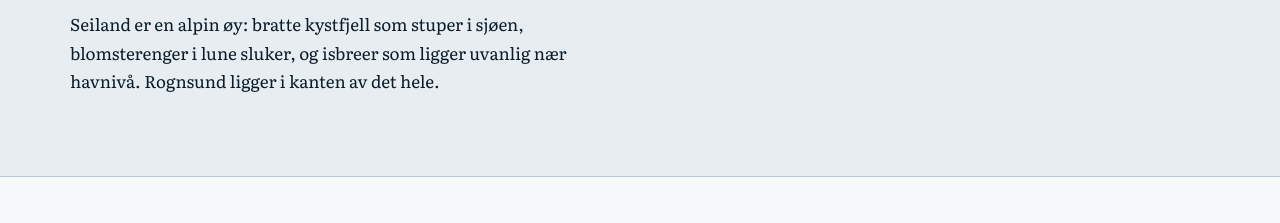
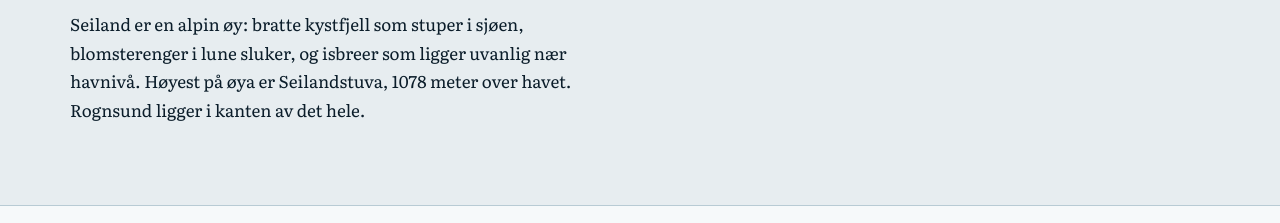
Before and after one commit to egkristi/rognsund_com, a website: page public/natur.html in a window 1280 px wide. Shown: the part 296-519 px from the top of the page. Drawn offline with Linux system fonts and the light colour scheme; no server answers.

Commit message:
Legg til Seilandstuva (1078 moh) som Seilands høyeste punkt

```diff
--- a/public/natur.html
+++ b/public/natur.html
@@ -62,8 +62,8 @@
         <h1>Fra bre til fjord på en dagstur</h1>
         <p>
           Seiland er en alpin øy: bratte kystfjell som stuper i sjøen, blomsterenger
-          i lune sluker, og isbreer som ligger uvanlig nær havnivå. Rognsund ligger
-          i kanten av det hele.
+          i lune sluker, og isbreer som ligger uvanlig nær havnivå. Høyest på øya er
+          Seilandstuva, 1078 meter over havet. Rognsund ligger i kanten av det hele.
         </p>
       </div>
     </div>
```
